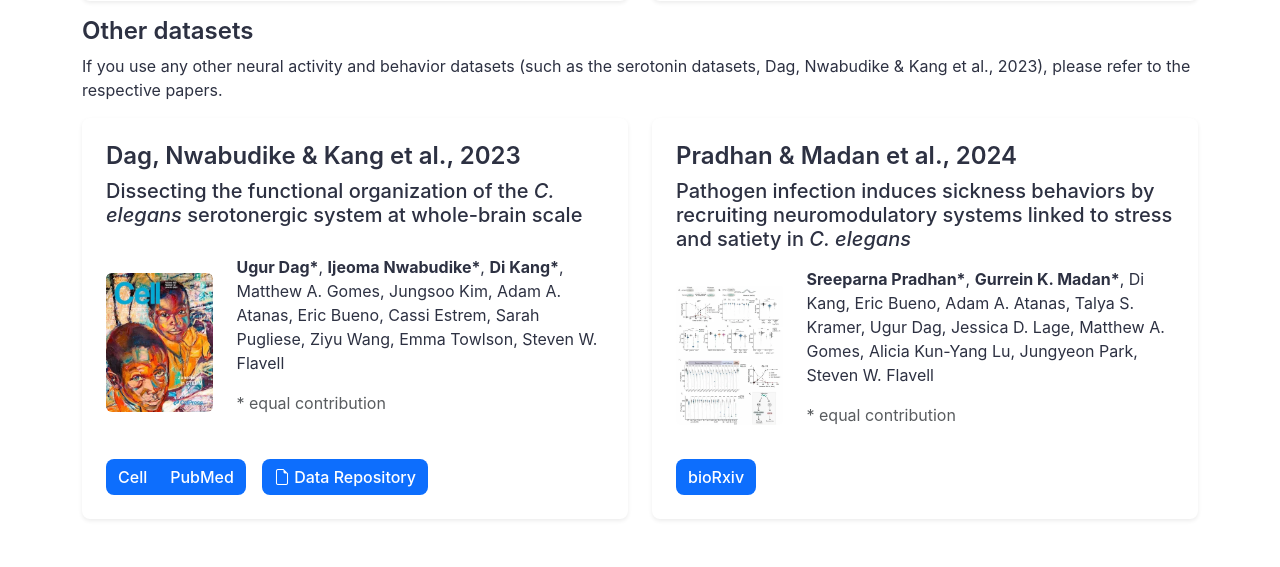
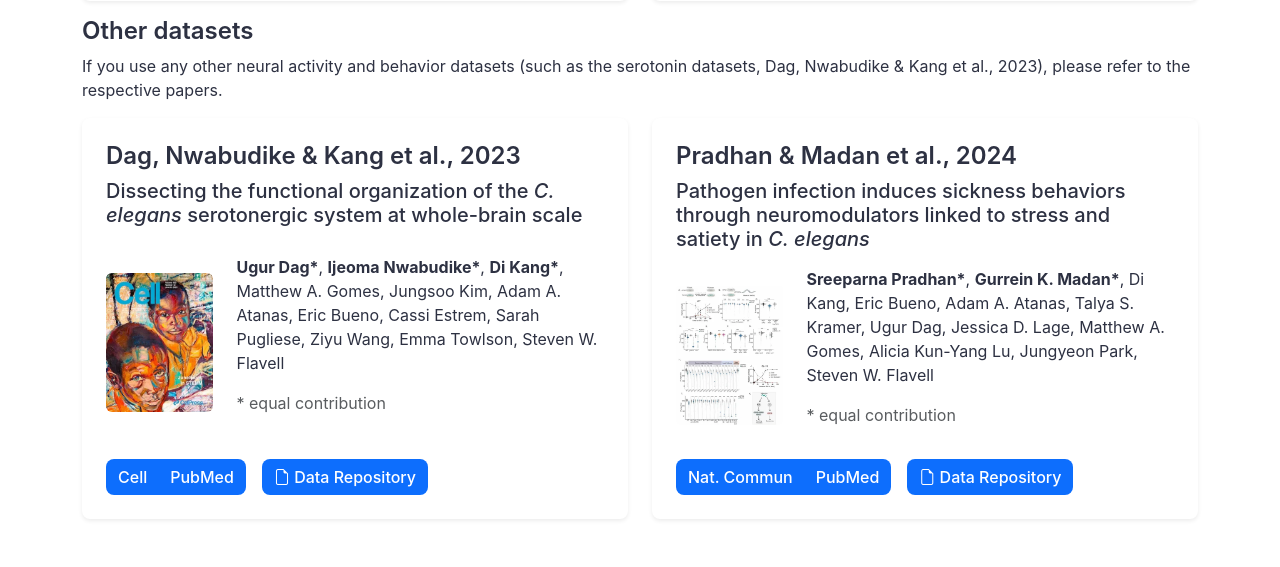
Before and after one commit to flavell-lab/WormWideWeb, a Django app: page /about/ in a window 1280 px wide. Shown: the part 2493-3060 px from the top of the page. Run offline with Django 5.2, Linux system fonts and the light colour scheme; parts of the project's set-up code (start-up, migrations or seed data) failed here and were passed over; some libraries are stand-ins or nearby versions.

Commit message:
update the citation and links for Pradhan & Madan et al., 2024

```diff
--- a/src/core/templates/core/citation.html
+++ b/src/core/templates/core/citation.html
@@ -220,8 +220,7 @@
                 <!-- Headings (stay at the top) -->
                 <h4 class="fw-semibold">Pradhan & Madan et al., 2024</h4>
                 <h5 class="card-title mb-3">
-                    Pathogen infection induces sickness behaviors by recruiting
-                    neuromodulatory systems linked to stress and satiety in <i>C. elegans</i>
+                    Pathogen infection induces sickness behaviors through neuromodulators linked to stress and satiety in <i>C. elegans</i>
                 </h5>
 
                 <!-- Middle row that expands and centers its contents vertically -->
@@ -232,7 +231,7 @@
                     </div>
                     <div class="col-md-9">
                         <p>
-                            <strong>Sreeparna Pradhan*</strong>, <strong>Gurrein K. Madan*</strong>, Di Kang, Eric Bueno, Adam A. Atanas, Talya S. Kramer, Ugur Dag, Jessica D. Lage, Matthew A. Gomes, Alicia Kun-Yang Lu, Jungyeon Park, Steven W. Flavell                    </p>
+                            <strong>Sreeparna Pradhan*</strong>, <strong>Gurrein K. Madan*</strong>, Di Kang, Eric Bueno, Adam A. Atanas, Talya S. Kramer, Ugur Dag, Jessica D. Lage, Matthew A. Gomes, Alicia Kun-Yang Lu, Jungyeon Park, Steven W. Flavell</p>
                         <p class="text-muted">* equal contribution</p>
                     </div>
                 </div>
@@ -240,14 +239,23 @@
                 <!-- Last row, pinned to bottom via mt-auto -->
                 <div class="row mt-auto">
                     <div class="d-flex flex-wrap align-items-center gap-3">
-                        <div class="btn-group" role="group">
-                            <a href="https://www.biorxiv.org/content/10.1101/2024.01.05.574345v1" target="_blank"
-                                class="btn btn-custom-primary">
-                                bioRxiv
-                            </a>
+                        <div class="d-flex flex-wrap align-items-center gap-3">
+                            <div class="btn-group" role="group">
+                                <a href="https://www.nature.com/articles/s41467-025-58478-y" target="_blank"
+                                    class="btn btn-custom-primary">Nat. Commun</a>
+                                <a href="https://pubmed.ncbi.nlm.nih.gov/40180949/" target="_blank"
+                                    class="btn btn-custom-primary">PubMed</a>
+                            </div>
+
+                            <div class="btn-group" role="group">
+                                <a href="https://doi.org/10.5061/dryad.nvx0k6f2t" target="_blank" class="btn btn-custom-primary">
+                                    <i class="bi bi-file-earmark"></i> Data Repository
+                                </a>
+                            </div>
                         </div>
                     </div>
                 </div>
+
             </div>
 
         </div>
```
